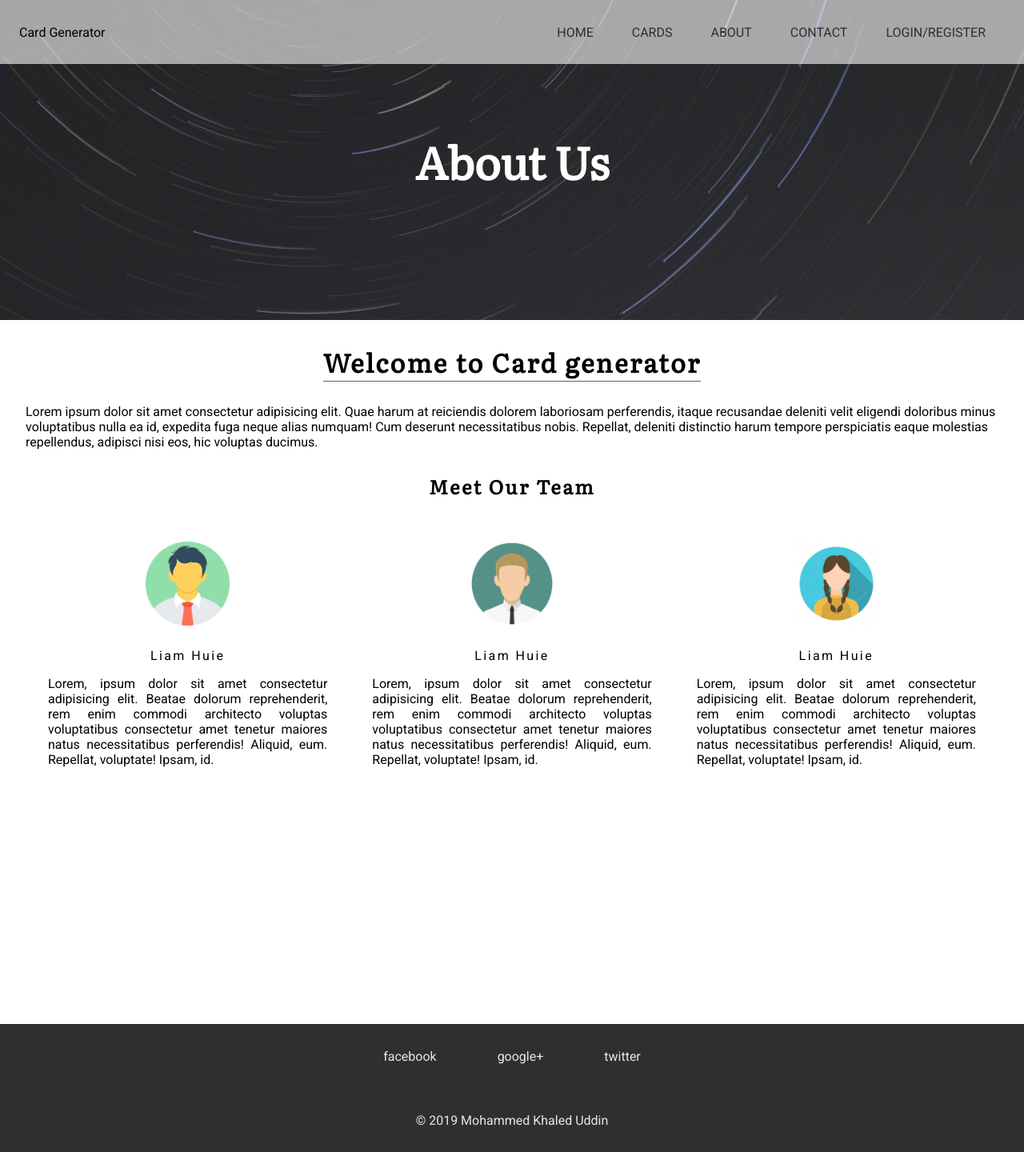
After one commit to ritwikmathlearner/Visiting-Card-Generator, a PHP site: page /account.php in a window 1280 px wide. The commit adds this page. Shown: the whole page at 80% size. Run offline with PHP 8.4, Linux system fonts and the light colour scheme.

Commit message:
initial php

```diff
--- /dev/null
+++ b/account.php
@@ -0,0 +1,73 @@
+<!DOCTYPE html>
+<html lang="en">
+  <head>
+    <meta charset="UTF-8" />
+    <meta name="viewport" content="width=device-width, initial-scale=1.0" />
+    <meta http-equiv="X-UA-Compatible" content="ie=edge" />
+    <link rel="stylesheet" href="./css/style.css" />
+    <title>Card Generator - Home</title>
+  </head>
+  <body>
+    <div class="navbar">
+      <div class="visiting card">Card Generator</div>
+      <ul class="menu uppercase">
+        <li><a href="#">Home</a></li>
+        <li><a href="#">Cards</a></li>
+        <li><a href="#">About</a></li>
+        <li><a href="#">Contact</a></li>
+        <li><a href="#">Login/Register</a></li>
+      </ul>
+    </div>
+    <div class="header half-page">
+      <h1 class="primary-heading">About Us</h1>
+    </div>
+    <div class="description">
+        <h1 class="main-heading underline">
+            Welcome to Card generator
+        </h1>
+        <p>Lorem ipsum dolor sit amet consectetur adipisicing elit. Quae harum at reiciendis dolorem laboriosam perferendis, itaque recusandae deleniti velit eligendi doloribus minus voluptatibus nulla ea id, expedita fuga neque alias numquam! Cum deserunt necessitatibus nobis. Repellat, deleniti distinctio harum tempore perspiciatis eaque molestias repellendus, adipisci nisi eos, hic voluptas ducimus.</p>
+        <div class="team">
+            <h2 class="main-heading">
+                Meet Our Team
+            </h2>
+            <div class="team-members">
+                <div>
+                    <img src="./img/member1.png" alt="">
+                    <p class="main-heading">
+                        Liam Huie
+                    </p>
+                    <p>Lorem, ipsum dolor sit amet consectetur adipisicing elit. Beatae dolorum reprehenderit, rem enim commodi architecto voluptas voluptatibus consectetur amet tenetur maiores natus necessitatibus perferendis! Aliquid, eum. Repellat, voluptate! Ipsam, id.</p>
+                </div>
+                <div>
+                    <img src="./img/member2.png" alt="">
+                    <p class="main-heading">
+                        Liam Huie
+                    </p>
+                    <p>Lorem, ipsum dolor sit amet consectetur adipisicing elit. Beatae dolorum reprehenderit, rem enim commodi architecto voluptas voluptatibus consectetur amet tenetur maiores natus necessitatibus perferendis! Aliquid, eum. Repellat, voluptate! Ipsam, id.</p>
+                </div>
+                <div>
+                    <img src="./img/member3.jpg" alt="">
+                    <p class="main-heading">
+                        Liam Huie
+                    </p>
+                    <p>Lorem, ipsum dolor sit amet consectetur adipisicing elit. Beatae dolorum reprehenderit, rem enim commodi architecto voluptas voluptatibus consectetur amet tenetur maiores natus necessitatibus perferendis! Aliquid, eum. Repellat, voluptate! Ipsam, id.</p>
+                </div>
+            </div>
+        </div>
+    </div>
+    <div class="footer">
+      <div class="social-link">
+        <a href="#">facebook</a>
+        <a href="#">google+</a>
+        <a href="#">twitter</a>
+      </div>
+      <p>&copy; 2019 Mohammed Khaled Uddin</p>
+    </div>
+    <script
+      src="https://code.jquery.com/jquery-3.4.1.min.js"
+      integrity="sha256-CSXorXvZcTkaix6Yvo6HppcZGetbYMGWSFlBw8HfCJo="
+      crossorigin="anonymous"
+    ></script>
+    <script src="./js/navigation.js"></script>
+  </body>
+</html>
--- a/css/style.css
+++ b/css/style.css
@@ -9,6 +9,12 @@ body {
 }
 form {
   width: 100%;
+}
+.error {
+  color: #b3352e;
+}
+.success {
+  color: #2eb330;
 }
 h1,
 h2 {
@@ -247,7 +253,7 @@ input[type=submit]:hover, button:hover {
   display: flex;
   justify-content: space-between;
   align-items: center;
-  margin: 1.5rem 0;
+  margin: .5rem 0;
 }
 .user-form > div label {
   display: inline-block;
```
Also changed, not shown: index.php (+19 -5 lines), login.php (+23 -1 lines), logout.php (added, +8 -0 lines), register.php (+10 -3 lines), user.php (added, +54 -0 lines), connection.php (line endings or trailing spaces).
